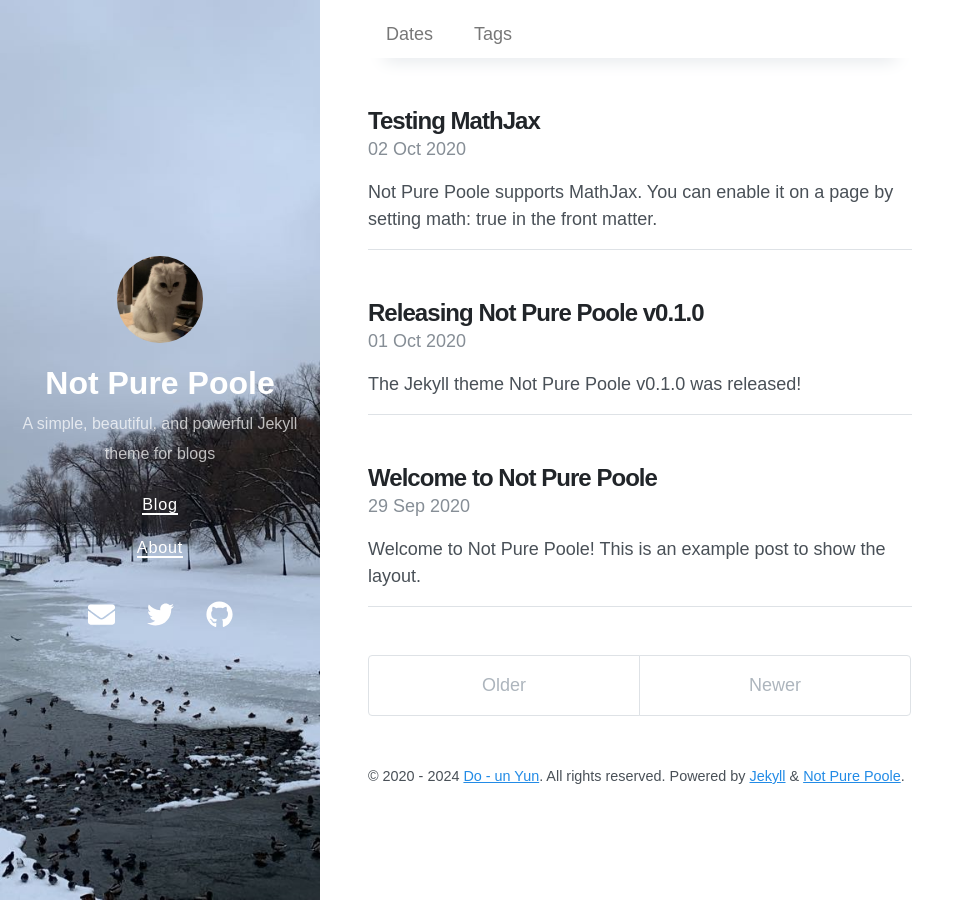
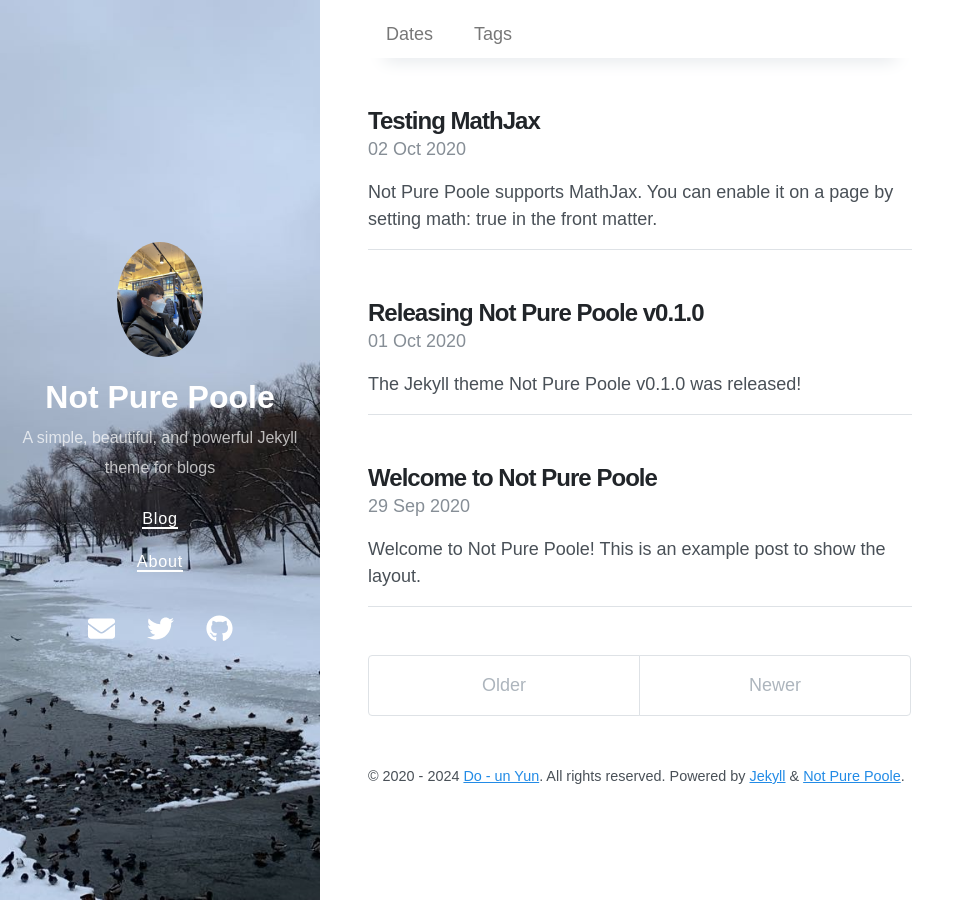
Before and after one commit to yundoun/yundoun.github.io, a Jekyll site: the page built from index.html, in a window 1280 px wide. Shown: the whole page, without its empty margins (0-975 px from the left). Built offline with Jekyll 4.4.1, drawn with Linux system fonts in a browser that asks for light colours; nearby versions of some CDN libraries; the list of posts is cut into pages by our own code.

Commit message:
Feat : 프로필 사진 변경

```diff
--- a/_config.yml
+++ b/_config.yml
@@ -2,7 +2,7 @@
 title: Not Pure Poole
 description: A simple, beautiful, and powerful Jekyll theme for blogs
 url: https://yundoun.github.io
-avatar: /avatar.jpeg
+avatar: assets/프로필사진.jpg
 paginate: 5
 permalink: pretty
 cover_image: /bg.jpeg
```
